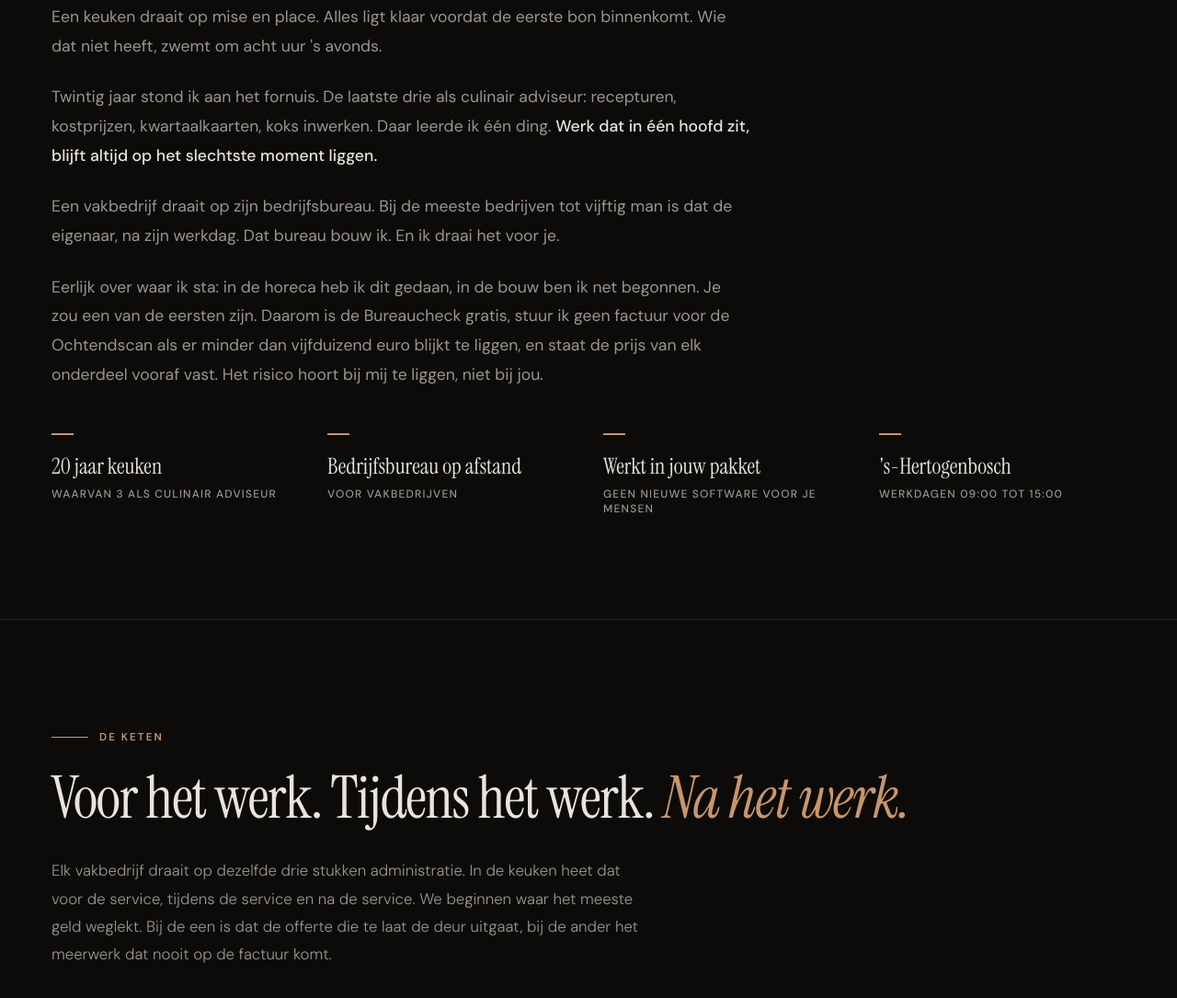
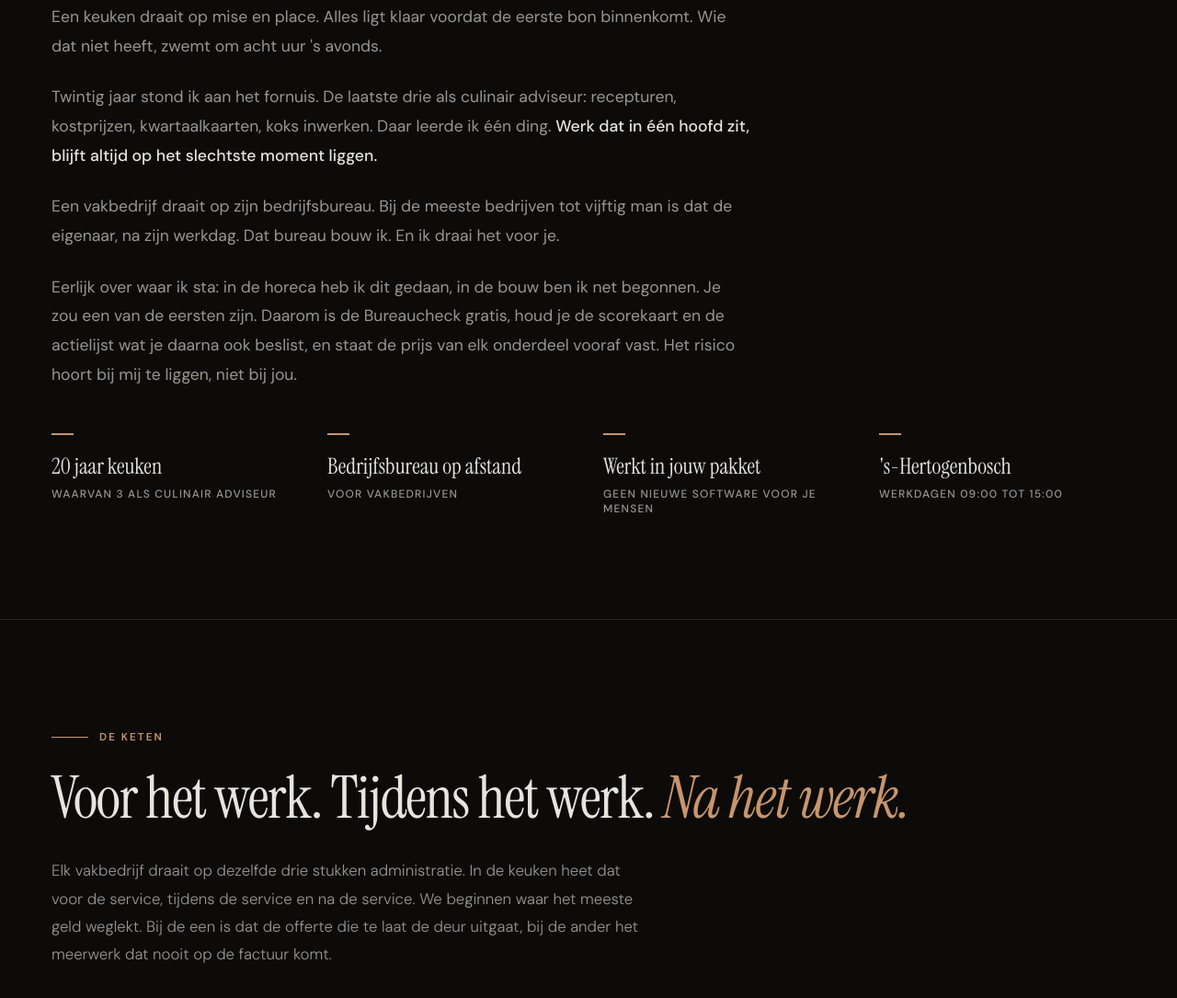
Before and after one commit to raywesterhout1/raywesterhout-site, a plain HTML site: page index.html in a window 1280 px wide. Shown: the part 2908-3993 px from the top of the page at 92% size. Drawn offline with Linux system fonts and the light colour scheme.

Commit message:
site: de 5.000-euro-garantie er weer af
Die garantie is met Roman afgesproken omdat daar vooraf in te schatten
viel dat het bedrag er ligt. Bij een onbekende die de Bureaucheck
invult is dat niet te overzien, dus als algemene belofte kan hij niet.
Een net geordend bedrijf laat er 2.000 liggen en dan is het een gratis
ochtend.

Wat ervoor in de plaats komt zijn beloftes die wel altijd waar zijn:
de Bureaucheck is gratis, de scorekaart en de actielijst houd je hoe
dan ook, en de prijs van elk onderdeel staat vooraf vast.

Co-Authored-By: Claude Opus 5 (1M context) <noreply@anthropic.com>

```diff
--- a/index.html
+++ b/index.html
@@ -644,7 +644,7 @@
       <p>Een keuken draait op mise en place. Alles ligt klaar voordat de eerste bon binnenkomt. Wie dat niet heeft, zwemt om acht uur 's avonds.</p>
       <p>Twintig jaar stond ik aan het fornuis. De laatste drie als culinair adviseur: recepturen, kostprijzen, kwartaalkaarten, koks inwerken. Daar leerde ik één ding. <strong>Werk dat in één hoofd zit, blijft altijd op het slechtste moment liggen.</strong></p>
       <p>Een vakbedrijf draait op zijn bedrijfsbureau. Bij de meeste bedrijven tot vijftig man is dat de eigenaar, na zijn werkdag. Dat bureau bouw ik. En ik draai het voor je.</p>
-      <p>Eerlijk over waar ik sta: in de horeca heb ik dit gedaan, in de bouw ben ik net begonnen. Je zou een van de eersten zijn. Daarom is de Bureaucheck gratis, stuur ik geen factuur voor de Ochtendscan als er minder dan vijfduizend euro blijkt te liggen, en staat de prijs van elk onderdeel vooraf vast. Het risico hoort bij mij te liggen, niet bij jou.</p>
+      <p>Eerlijk over waar ik sta: in de horeca heb ik dit gedaan, in de bouw ben ik net begonnen. Je zou een van de eersten zijn. Daarom is de Bureaucheck gratis, houd je de scorekaart en de actielijst wat je daarna ook beslist, en staat de prijs van elk onderdeel vooraf vast. Het risico hoort bij mij te liggen, niet bij jou.</p>
     </div>
     <div class="stats stats--gids reveal">
       <div class="stat"><div class="stat-value">20 jaar keuken</div><div class="stat-label">waarvan 3 als culinair adviseur</div></div>
```
